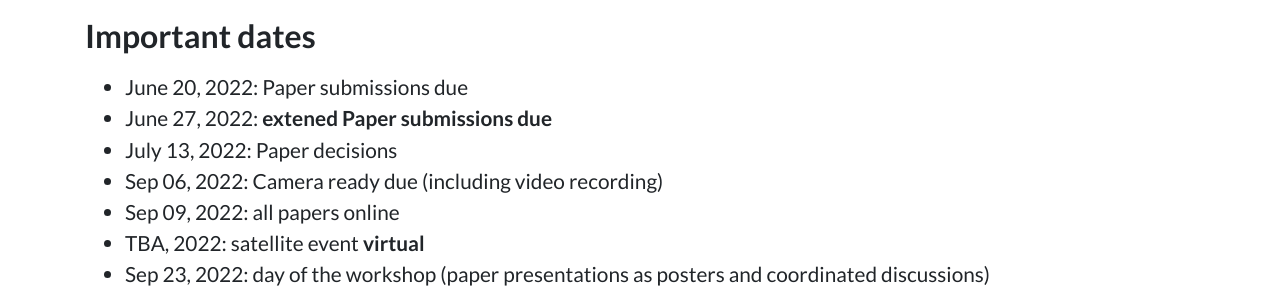
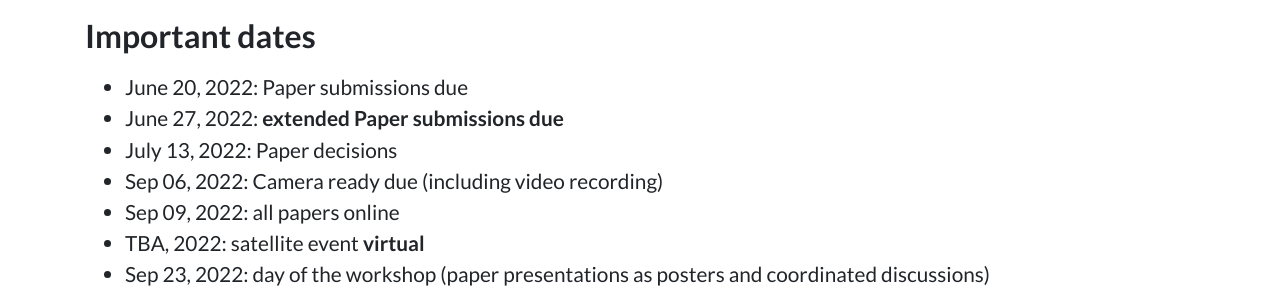
Before and after one commit to teaching-ml/2022, a Jekyll site: the page built from index.md, in a window 1280 px wide and 900 px high, scrolled down 920 px. Shown: the part 155-455 px from the top of the window. Built offline with Jekyll 4.4.1, drawn with Linux system fonts in a browser that asks for light colours.

Commit message:
Update index.md

```diff
--- a/index.md
+++ b/index.md
@@ -11,7 +11,7 @@ title: 'Teaching ML @ ECML-PKDD 2022'
 ## Important dates
 
 * June 20, 2022: Paper submissions due
-* June 27, 2022: **extened Paper submissions due**
+* June 27, 2022: **extended Paper submissions due**
 * July 13, 2022: Paper decisions
 * Sep 06, 2022: Camera ready due (including video recording)
 * Sep 09, 2022: all papers online
```
